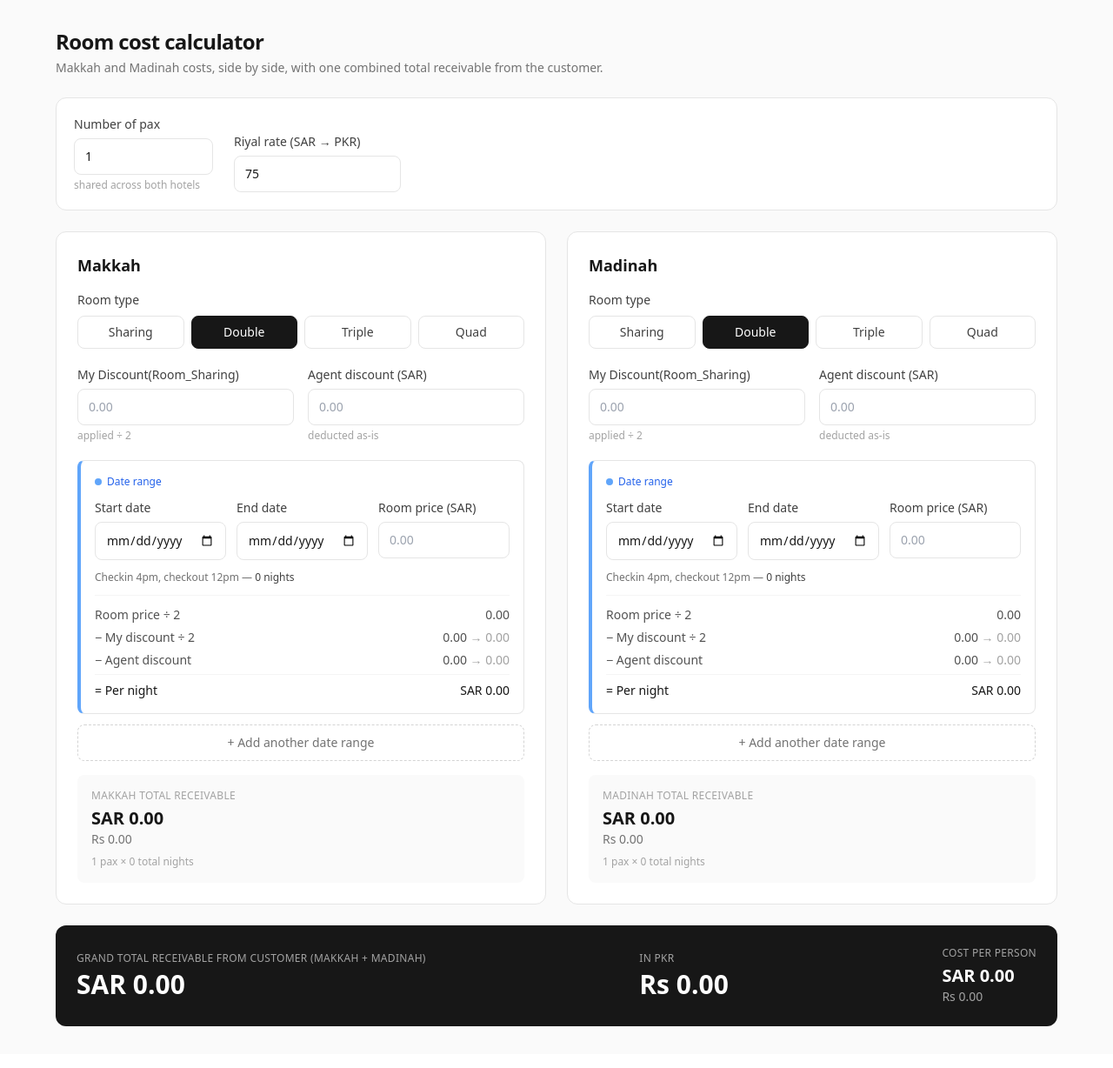
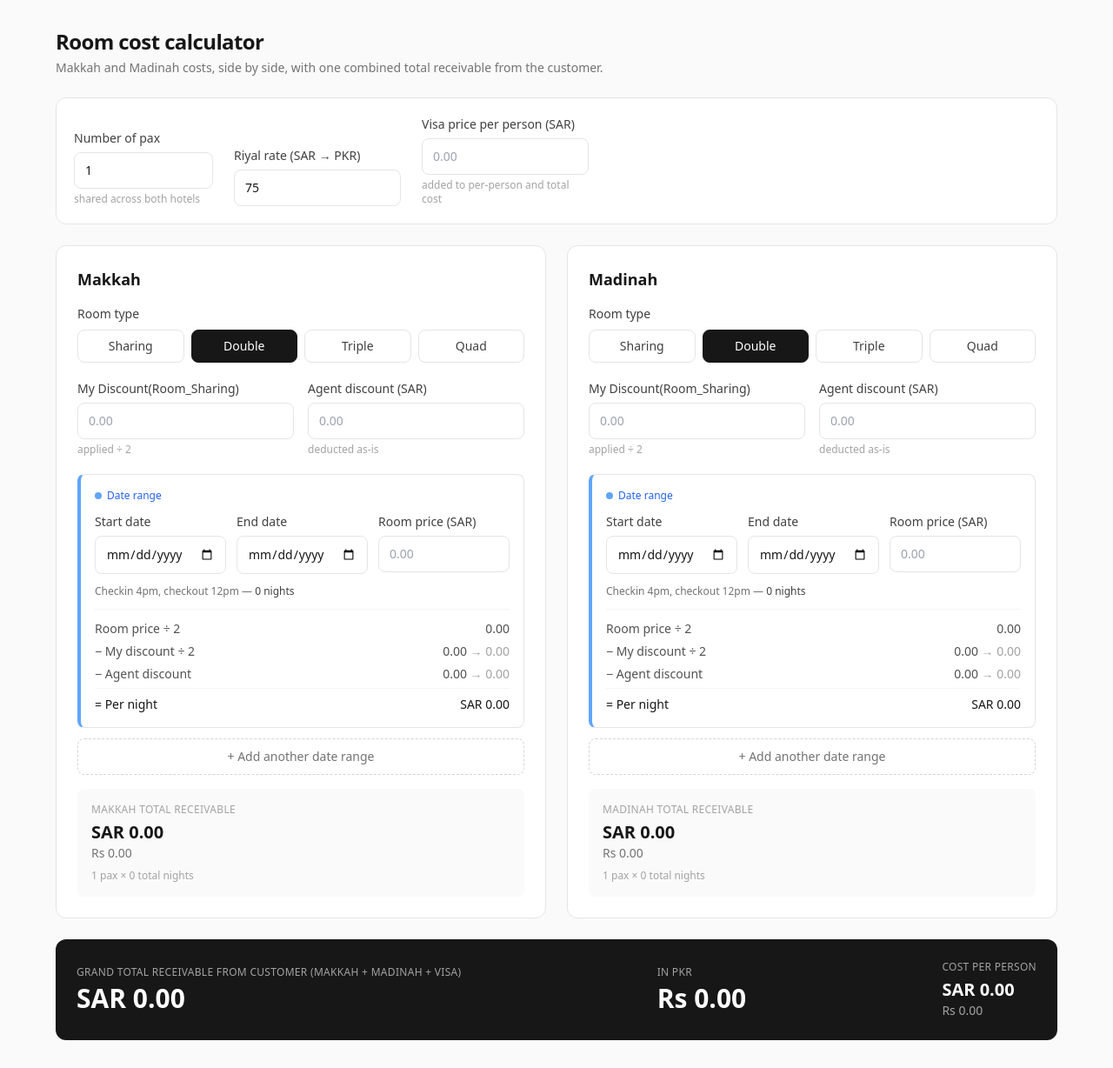
Before and after one commit to itsmuhammadharoon0/room-cost, a Next.js app: page / in a window 1280 px wide. Shown: the whole page at 87% size. Built offline with nearby package versions, Linux system fonts and the light colour scheme.

Commit message:
first commit

```diff
--- a/app/page.jsx
+++ b/app/page.jsx
@@ -103,14 +103,19 @@ function useHotelState(pax, riyalRate) {
 export default function Page() {
   const [pax, setPax] = useState("1");
   const [riyalRate, setRiyalRate] = useState("75");
+  const [visaPrice, setVisaPrice] = useState("");
 
   const makkah = useHotelState(pax, riyalRate);
   const madinah = useHotelState(pax, riyalRate);
 
-  const grandTotalSAR = makkah.calc.totalReceivableSAR + madinah.calc.totalReceivableSAR;
-  const grandTotalPKR = makkah.calc.totalReceivablePKR + madinah.calc.totalReceivablePKR;
-  const grandPerPersonSAR = makkah.calc.totalPerPersonSAR + madinah.calc.totalPerPersonSAR;
-  const grandPerPersonPKR = grandPerPersonSAR * toNumber(riyalRate);
+  const visaPricePerPerson = toNumber(visaPrice);
+  const paxCount = toNumber(pax);
+  const rate = toNumber(riyalRate);
+
+  const grandPerPersonSAR = makkah.calc.totalPerPersonSAR + madinah.calc.totalPerPersonSAR + visaPricePerPerson;
+  const grandTotalSAR = makkah.calc.totalReceivableSAR + madinah.calc.totalReceivableSAR + visaPricePerPerson * paxCount;
+  const grandPerPersonPKR = grandPerPersonSAR * rate;
+  const grandTotalPKR = grandTotalSAR * rate;
 
   return (
     <div className="min-h-screen bg-neutral-50 text-neutral-900 p-4 sm:p-8">
@@ -146,6 +151,18 @@ export default function Page() {
               className="w-full rounded-lg border border-neutral-200 px-3 py-2.5 text-sm font-medium focus:outline-none focus:ring-2 focus:ring-neutral-900/10 focus:border-neutral-400"
             />
           </div>
+          <div className="w-48">
+            <label className="block text-sm font-medium text-neutral-700 mb-1.5">Visa price per person (SAR)</label>
+            <input
+              type="number"
+              inputMode="decimal"
+              value={visaPrice}
+              onChange={(e) => setVisaPrice(e.target.value)}
+              placeholder="0.00"
+              className="w-full rounded-lg border border-neutral-200 px-3 py-2.5 text-sm focus:outline-none focus:ring-2 focus:ring-neutral-900/10 focus:border-neutral-400"
+            />
+            <p className="text-xs text-neutral-400 mt-1">added to per-person and total cost</p>
+          </div>
         </div>
 
         {/* Two hotel panels side by side */}
@@ -158,7 +175,7 @@ export default function Page() {
         <div className="bg-neutral-900 text-white rounded-xl p-6 flex flex-wrap gap-8 items-center justify-between">
           <div>
             <p className="text-xs uppercase tracking-wide text-neutral-400 mb-1">
-              Grand total receivable from customer (Makkah + Madinah)
+              Grand total receivable from customer (Makkah + Madinah + Visa)
             </p>
             <p className="text-3xl font-semibold">SAR {formatMoney(grandTotalSAR)}</p>
           </div>
```
